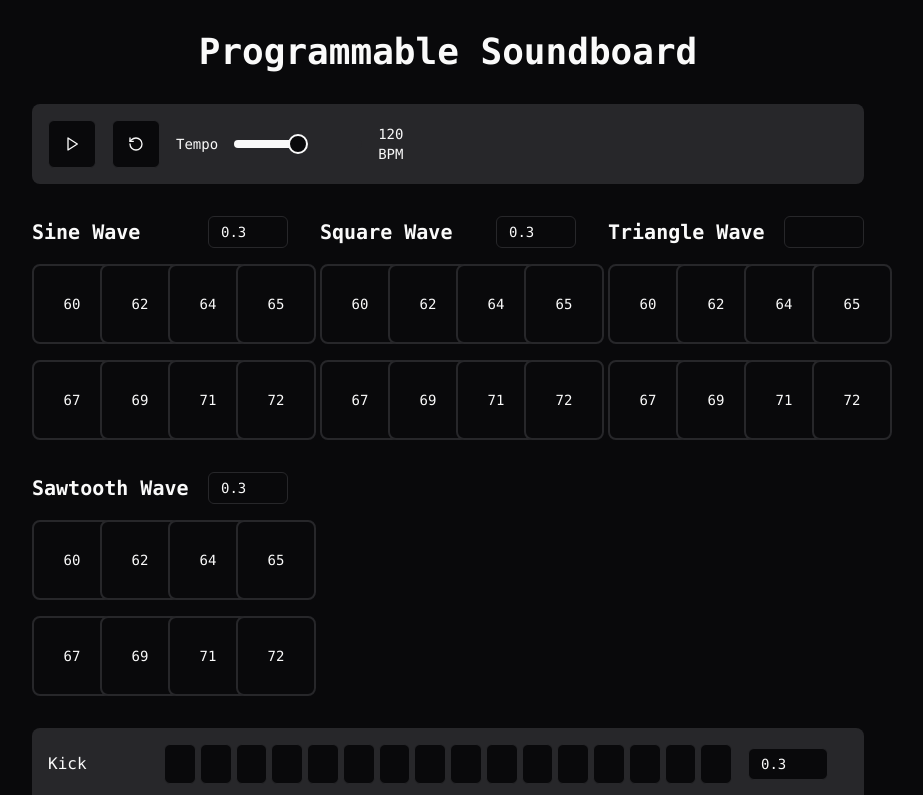
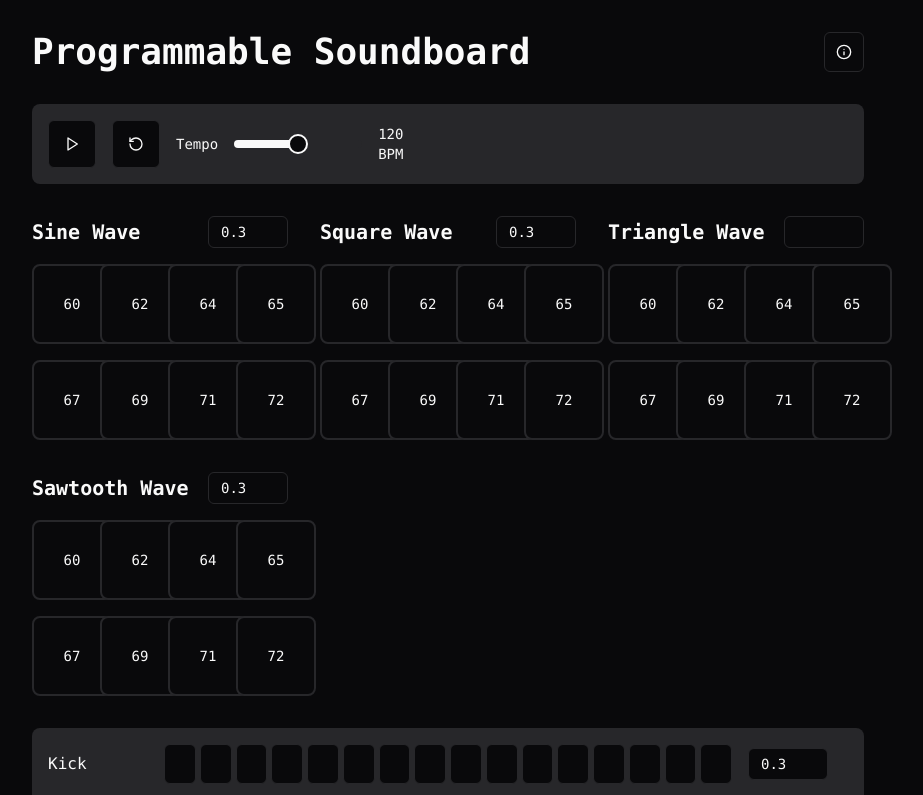
Before and after one commit to noplacetoh1de/programmable-soundboard, a React (Vite) app: page / in a window 1280 px wide. Shown: the top 795 px of the page, without its empty margins (192-1115 px from the left). Built offline with nearby package versions, Linux system fonts and the light colour scheme.

Commit message:
Add info button with description
Implemented an info button that provides a description of how the web application works. This addition enhances user understanding and accessibility of the app's features.
[skip gpt_engineer]

```diff
--- a/src/pages/Index.tsx
+++ b/src/pages/Index.tsx
@@ -6,6 +6,16 @@ import { useAudioEngine } from "@/hooks/useAudioEngine";
 import { useSequencer } from "@/hooks/useSequencer";
 import Header from "@/components/Header";
 import Footer from "@/components/Footer";
+import { Button } from "@/components/ui/button";
+import { Info } from "lucide-react";
+import {
+  Dialog,
+  DialogContent,
+  DialogDescription,
+  DialogHeader,
+  DialogTitle,
+  DialogTrigger,
+} from "@/components/ui/dialog";
 
 const Index = () => {
   const audioEngine = useAudioEngine();
@@ -60,7 +70,39 @@ const Index = () => {
 
   return (
     <div className="mx-auto max-w-4xl min-h-screen p-8 flex flex-col gap-8">
-      <Header />
+      <div className="flex justify-between items-center">
+        <Header />
+        <Dialog>
+          <DialogTrigger asChild>
+            <Button variant="outline" size="icon">
+              <Info className="h-4 w-4" />
+              <span className="sr-only">Information about the app</span>
+            </Button>
+          </DialogTrigger>
+          <DialogContent>
+            <DialogHeader>
+              <DialogTitle>How to use Loop Melody Maker</DialogTitle>
+              <DialogDescription className="text-left space-y-4 pt-4">
+                <p>
+                  Loop Melody Maker is an interactive web application that allows you to create musical loops using different waveforms.
+                </p>
+                <p>
+                  1. Use the grid to toggle notes on/off for different waveforms (sine, square, sawtooth)
+                </p>
+                <p>
+                  2. Adjust the volume for each waveform using the sliders
+                </p>
+                <p>
+                  3. Control playback using the play/pause and reset buttons
+                </p>
+                <p>
+                  4. Adjust the tempo to change the speed of your loop
+                </p>
+              </DialogDescription>
+            </DialogHeader>
+          </DialogContent>
+        </Dialog>
+      </div>
 
       <Sequencer
         isPlaying={isPlaying}
```
